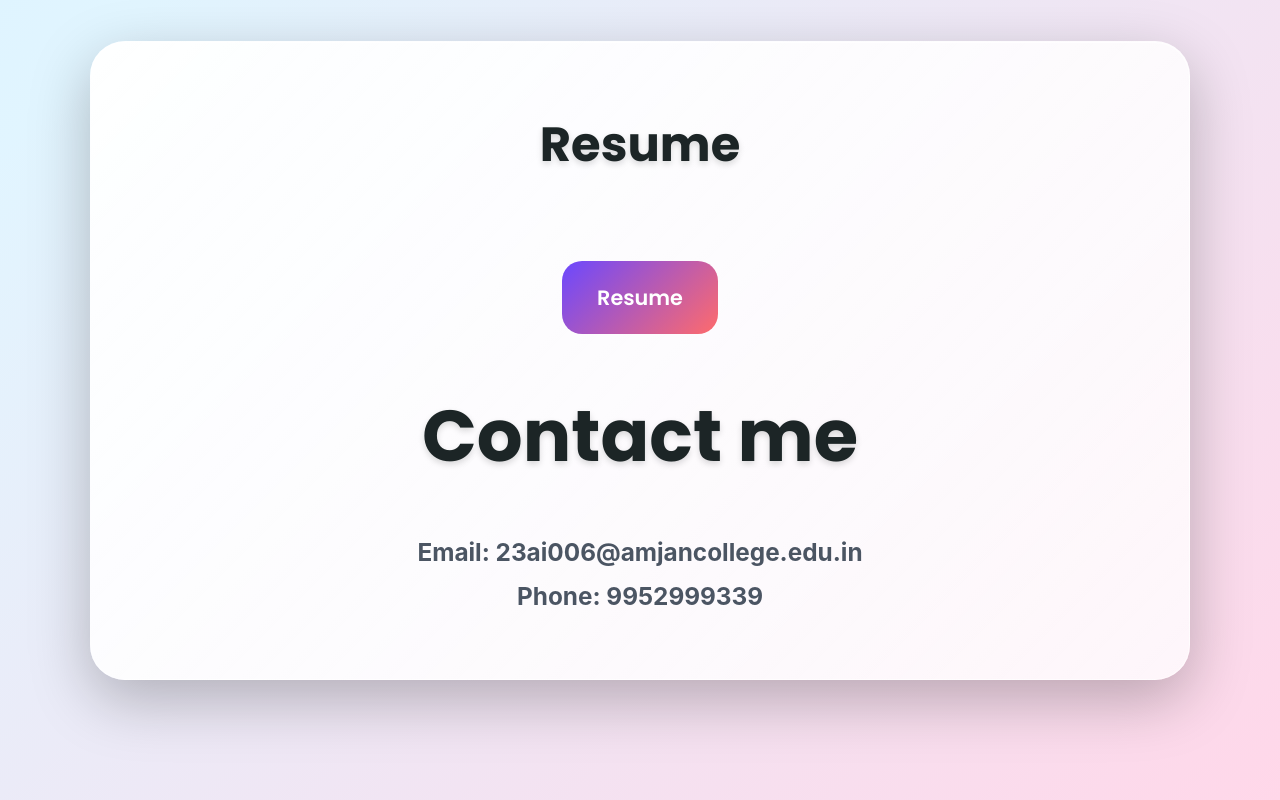
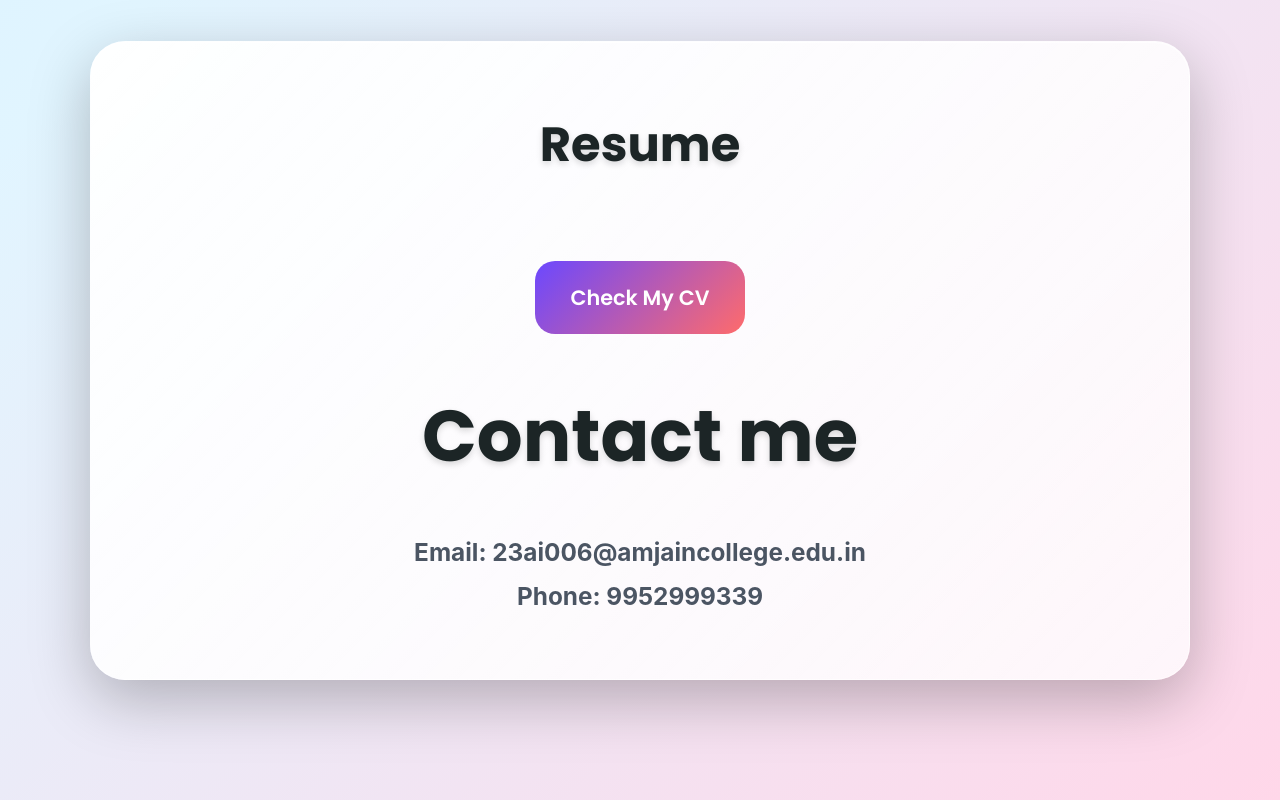
Before and after one commit to vicky05092005/digital-portfolio, a plain HTML site: page index.html in a window 1280 px wide. Shown: the part 3709-4509 px from the top of the page. Drawn offline with nearby package versions, Linux system fonts and the light colour scheme; animation ran at ten frames a second; a web font is replaced by a local one.

Commit message:
index.html

```diff
--- a/index.html
+++ b/index.html
@@ -906,11 +906,11 @@
     <section id="contact">
         <div class="glass-card">
             <h2>Resume</h2>
-            <a href="resume.pdf" target="_blank" class="resume-btn">Resume</a>
+            <a href="resume.pdf" target="_blank" class="resume-btn">Check My CV </a>
 
             <div class="contact-details">
                 <h1> Contact me</h1>
-                <h3>Email: 23ai006@amjancollege.edu.in</h3>
+                <h3>Email: 23ai006@amjaincollege.edu.in</h3>
                 <h3>Phone: 9952999339</h3>
             </div>
         </div>
```
